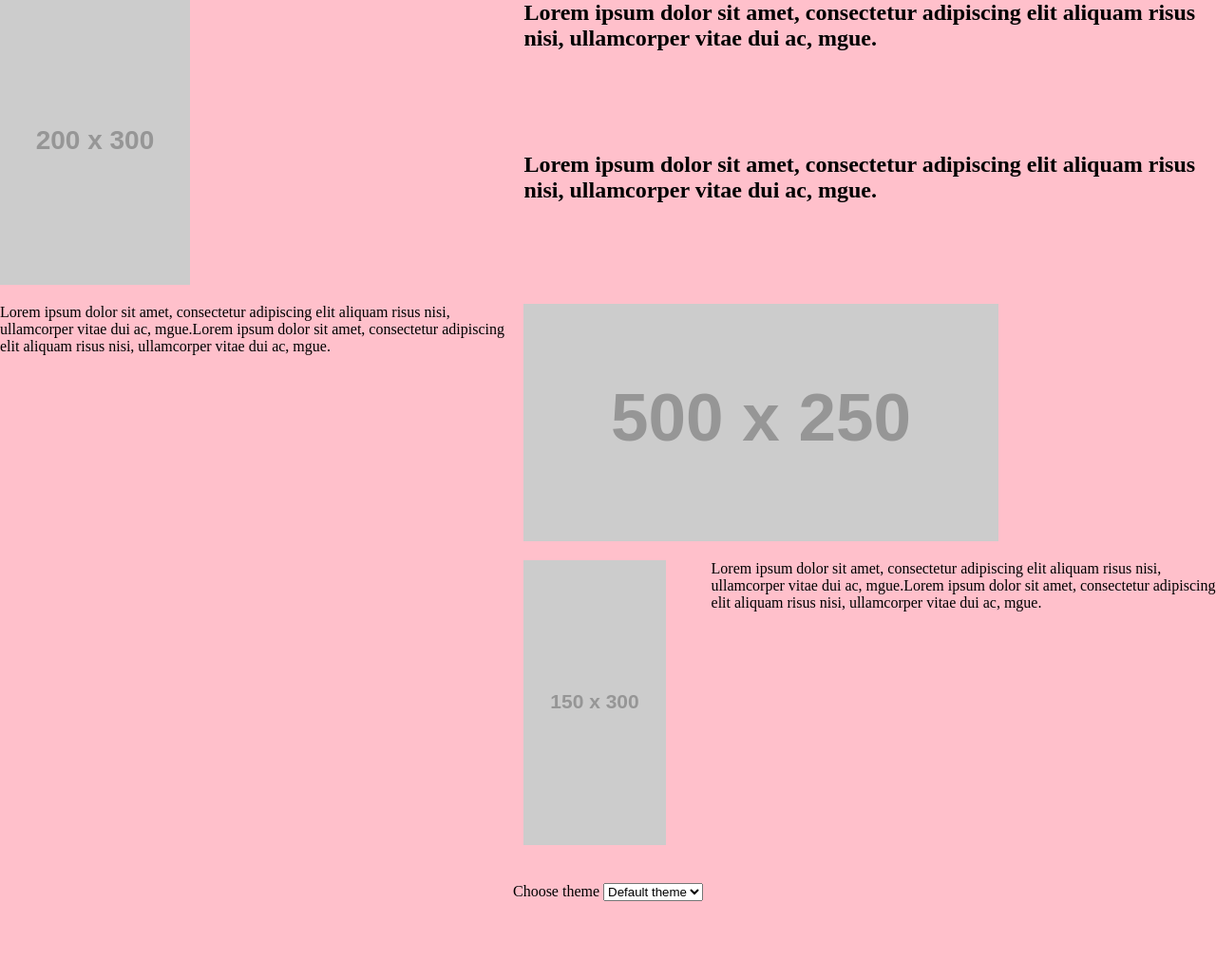
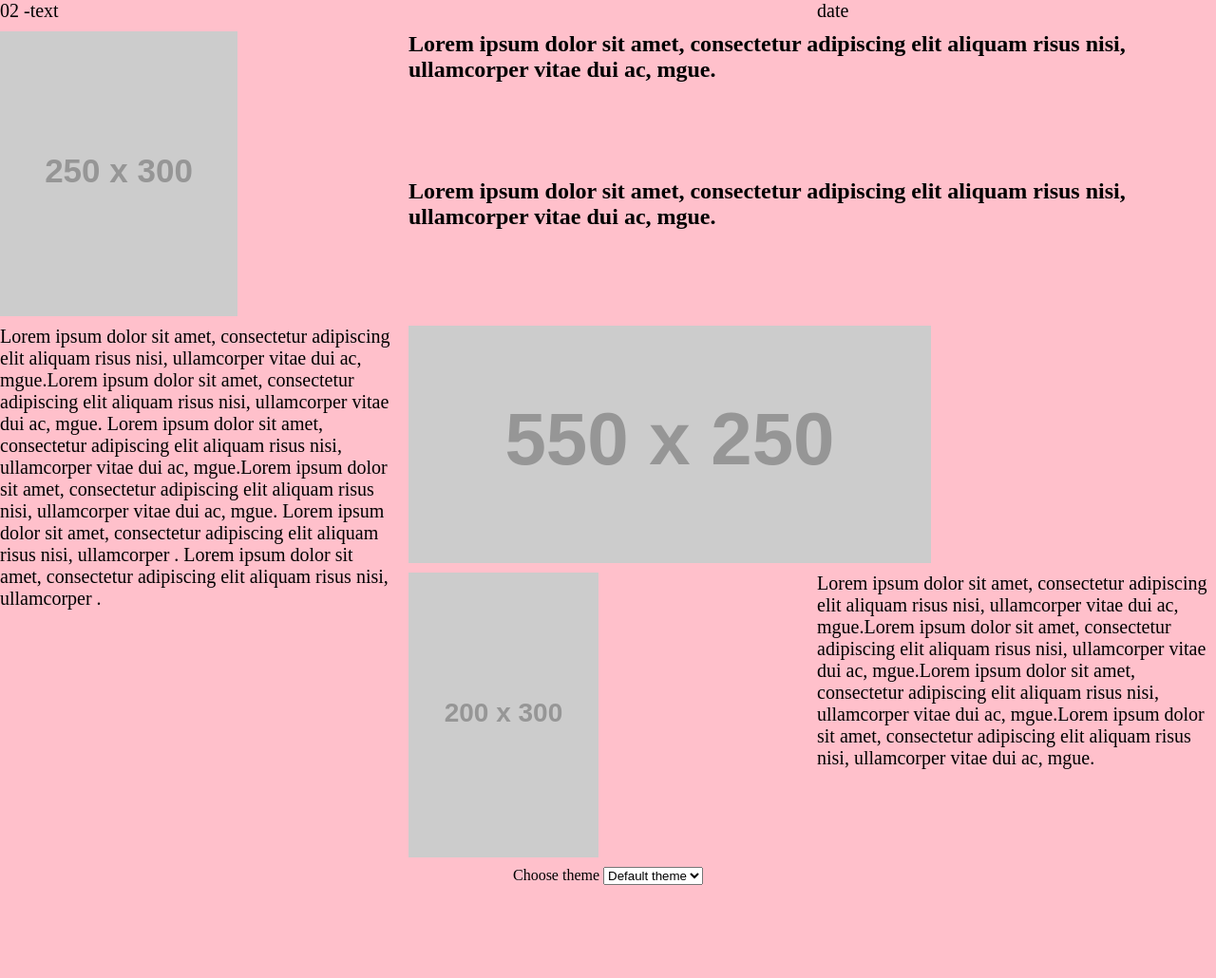
Before and after one commit to StefaniaJ/11C.02.05-The-Theme-inator, a plain HTML site: page index.html in a window 1280 px wide. Shown: the whole page at 95% size. Drawn offline with Linux system fonts and the light colour scheme; placeholder pictures from the web are drawn by us.

Commit message:
css added, not ready yet

```diff
--- a/index.html
+++ b/index.html
@@ -8,7 +8,9 @@
     <link rel="stylesheet" href="style.css" />
   </head>
   <body id="wrapper">
-    <img id="manimg" src="https://via.placeholder.com/200x300" />
+    <p id="info1">02 <span> -text</span></p>
+    <p id="info2">date</p>
+    <img id="manimg" src="https://via.placeholder.com/250x300" />
     <h1 id="title1">
       Lorem ipsum dolor sit amet, consectetur adipiscing elit aliquam risus
       nisi, ullamcorper vitae dui ac, mgue.
@@ -21,14 +23,22 @@
       Lorem ipsum dolor sit amet, consectetur adipiscing elit aliquam risus
       nisi, ullamcorper vitae dui ac, mgue.Lorem ipsum dolor sit amet,
       consectetur adipiscing elit aliquam risus nisi, ullamcorper vitae dui ac,
-      mgue.
+      mgue. Lorem ipsum dolor sit amet, consectetur adipiscing elit aliquam
+      risus nisi, ullamcorper vitae dui ac, mgue.Lorem ipsum dolor sit amet,
+      consectetur adipiscing elit aliquam risus nisi, ullamcorper vitae dui ac,
+      mgue. Lorem ipsum dolor sit amet, consectetur adipiscing elit aliquam
+      risus nisi, ullamcorper . Lorem ipsum dolor sit amet, consectetur
+      adipiscing elit aliquam risus nisi, ullamcorper .
     </p>
-    <img id="manimg1" src="https://via.placeholder.com/500x250" />
+    <img id="manimg1" src="https://via.placeholder.com/550x250" />
 
-    <img id="secimg" src="https://via.placeholder.com/150x300" />
+    <img id="secimg" src="https://via.placeholder.com/200x300" />
 
     <p id="secoundText">
       Lorem ipsum dolor sit amet, consectetur adipiscing elit aliquam risus
+      nisi, ullamcorper vitae dui ac, mgue.Lorem ipsum dolor sit amet,
+      consectetur adipiscing elit aliquam risus nisi, ullamcorper vitae dui ac,
+      mgue.Lorem ipsum dolor sit amet, consectetur adipiscing elit aliquam risus
       nisi, ullamcorper vitae dui ac, mgue.Lorem ipsum dolor sit amet,
       consectetur adipiscing elit aliquam risus nisi, ullamcorper vitae dui ac,
       mgue.
--- a/style.css
+++ b/style.css
@@ -25,49 +25,61 @@ html[data-theme="sunset"] {
   --text-color: #cf5ada;
 }
 
+p {
+  font-size: 20px;
+}
+
+@media screen and (min-width: 765px) {
   #wrapper {
     display: grid;
-  grid-template-columns: 3fr 1fr 3fr;
-  /* grid-template-columns: repeat(auto-fill, minmax(150px, auto)); */
-  /* repeat(auto-fill, minmax(150px, auto)); */
-  gap: 20px;
-  /* justify-items: stretch; */
+    grid-template-columns: repeat(3, minmax(100px, 1fr));
+    gap: 10px;
   }
+  #info1 {
+    grid-column: 1;
+    grid-row: 1/2;
+  }
+
+  #info2 {
+    grid-column: 3;
+    grid-row: 1/2;
+  }
+
   #manimg {
     grid-column: 1;
-  grid-row: 1/3;
+    grid-row: 2/4;
   }
 
   #title1 {
     grid-column: 2/4;
-  grid-row: 1/2;
+    grid-row: 2/3;
     font-size: 1.5em;
   }
 
   #title2 {
     grid-column: 2/4;
-  grid-row: 2/3;
+    grid-row: 3/4;
     font-size: 1.5em;
   }
 
   #firstText {
     grid-column: 1/2;
-  grid-row: 3/6;
+    grid-row: 4/7;
   }
 
   #manimg1 {
     grid-column: 2/4;
-  grid-row: 3/4;
+    grid-row: 4/5;
   }
 
   #secimg {
     grid-column: 2/3;
-  grid-row: 4/5;
+    grid-row: 5/6;
   }
 
   #secoundText {
     grid-column: 3/4;
-  grid-row: 4/6;
+    grid-row: 5/6;
   }
 
   label {
@@ -76,3 +88,4 @@ label {
     height: 100px;
     text-align: center;
   }
+}
```
Lines whose indentation alone changed are shown as unchanged.
